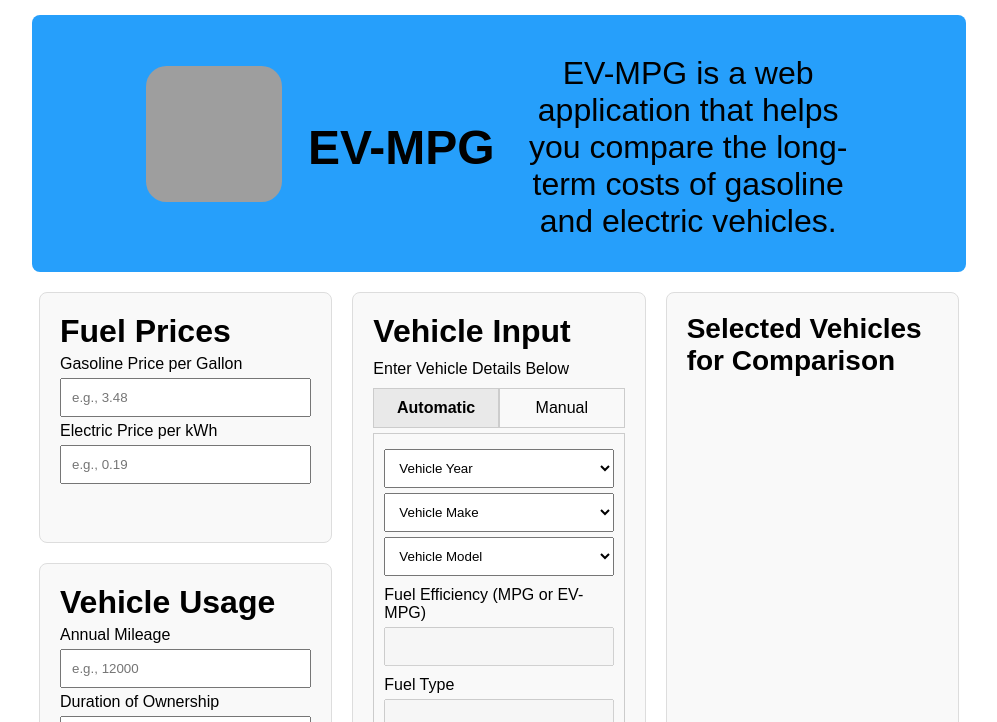
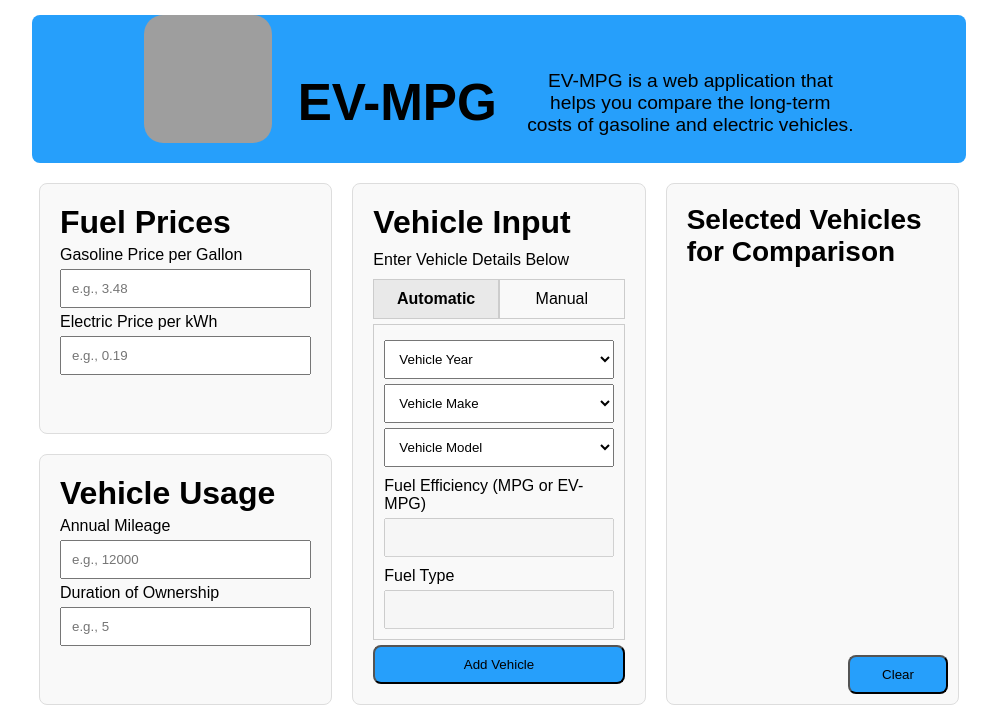
Before and after one commit to ethanb123/RealMPGe, a plain HTML site: page index.html in a window 1280 px wide. Shown: the top 722 px of the page, without its empty margins (141-1138 px from the left). Drawn offline with nearby package versions, Linux system fonts and the light colour scheme; no server answers; grey boxes are pictures that could not be loaded.

Commit message:
Updated size units

```diff
--- a/index.html
+++ b/index.html
@@ -10,9 +10,9 @@
 </head>
 <body>
     <div id="topbar" style="display: flex; justify-content: center; align-items: center;">
-        <img style='margin-bottom: 20px; margin-top: -40px; width: 17vh; height: 17vh' src="https://github.com/ethanb123/ev-mpg/blob/main/Data/Main-Logo.png?raw=true" id='logo'>
-        <h1 style="font-size: 6vh; margin-bottom: 4vh">EV-MPG</h1>
-        <p style='font-size: 2rem; width: 35%; margin-left: 30px; margin-bottom: 4vh'>EV-MPG is a web application that
+        <img style='margin-bottom: 20px; margin-top: -40px; width: 10vw; height: 10vw' src="https://github.com/ethanb123/ev-mpg/blob/main/Data/Main-Logo.png?raw=true" id='logo'>
+        <h1 style="font-size: 4vw; margin-bottom: 2vw;  margin-top: 1vw">EV-MPG</h1>
+        <p style='font-size: 1.5vw; width: 35%; margin-left: 30px; margin-bottom: 2vw; margin-top: 1vw'>EV-MPG is a web application that
             helps you compare the long-term costs of gasoline and electric vehicles.
        </p>
     </div>
--- a/styles.css
+++ b/styles.css
@@ -132,7 +132,7 @@ input, select, button {
     display: none;
 }
 
-@media (min-width: 900px) {
+@media (min-width: 1200px) {
     #container {
         max-width: 75vw;
         margin: auto;
```
